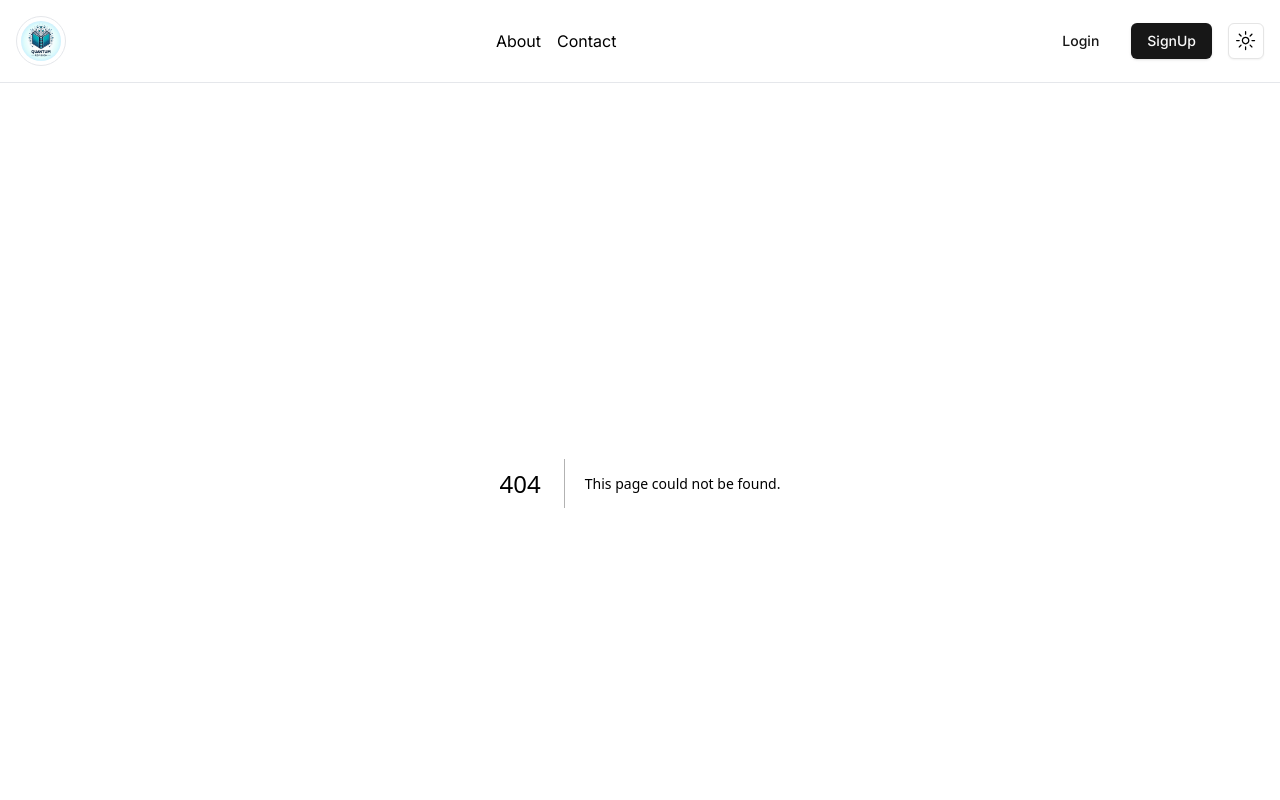
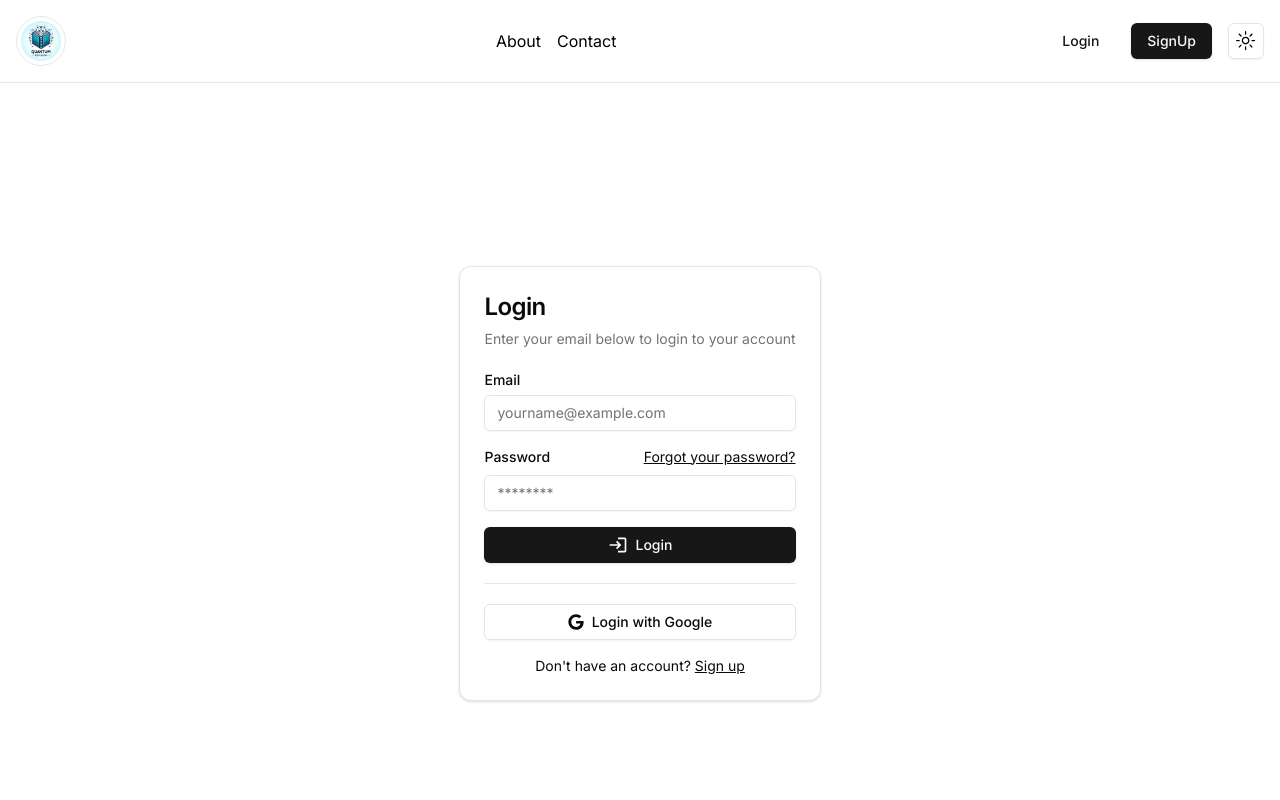
Before and after one commit to mukulpadwal/quantum-revision, a Next.js app: page /login in a window 1280 px wide. Before the commit this address had no page. Shown: the top 800 px of the page. Built offline with nearby package versions, Linux system fonts and the light colour scheme.

Commit message:
FEAT : user-login

```diff
--- /dev/null
+++ b/src/app/api/users/login/route.ts
@@ -0,0 +1,70 @@
+import connectToDB from "@/db/connectToDB";
+import ApiResponse from "@/helpers/ApiResponse";
+import validateEmail from "@/helpers/validateEmail";
+import bcrypt from "bcryptjs";
+import User from "@/models/user.model";
+import { NextRequest, NextResponse } from "next/server";
+import jwt from "jsonwebtoken";
+import conf from "@/conf/conf";
+
+connectToDB();
+
+export async function POST(request: NextRequest) {
+    try {
+        const formData = await request.json();
+        const { email, password } = formData;
+
+        // STEP 1 : validate the data at the backend also
+        if ([email, password].some((field) => !field || field?.trim().length === 0)) {
+            return NextResponse.json(new ApiResponse(false, 400, {}, "Some data is missing."));
+        }
+
+        // Step 1.1 Validate email by regex
+        const isValidEmail = validateEmail(email);
+
+        if (!isValidEmail) {
+            return NextResponse.json(new ApiResponse(false, 400, {}, "Invalid email address."));
+        }
+
+        // Step 2 : We need to find the user and check the password
+        const user = await User.findOne({ email });
+
+        if (!user) {
+            return NextResponse.json(new ApiResponse(false, 400, {}, "No user with this email address found."));
+        }
+
+        const isPasswordCorrect = await bcrypt.compare(password, user.password);
+
+        if (!isPasswordCorrect) {
+            return NextResponse.json(new ApiResponse(false, 400, {}, "Incorrect Password."));
+        }
+
+
+        // Step 3 : If the user is verified then only allow login
+        if (!user.isVerified) {
+            return NextResponse.json(new ApiResponse(false, 400, {}, "Kindly verify your account first and then try again."));
+
+        }
+
+        // Step 4 : Create a cookie to send to user
+        const cookieToken = jwt.sign({
+            _id: user._id
+        }, conf.tokenSecret, {
+            expiresIn: '1d'
+        });
+
+        // Step 5 : Send a cookie
+        const response = NextResponse.json(new ApiResponse(true, 200, user, "User successfully Logged In..."));
+
+        response.cookies.set("token", cookieToken, {
+            httpOnly: true,
+            secure: true
+        })
+
+        return response;
+
+    } catch (error: any) {
+        console.log(error.message);
+        return NextResponse.json(new ApiResponse(false, 500, {}, `Internal Server Error.`));
+    }
+}
--- /dev/null
+++ b/src/app/login/layout.tsx
@@ -0,0 +1,18 @@
+import type { Metadata } from "next";
+
+export const metadata: Metadata = {
+  title: "Quantum Revision | Login",
+  description: "Login Page of QuantumRevision!",
+};
+
+export default function LoginLayout({
+  children,
+}: Readonly<{
+  children: React.ReactNode;
+}>) {
+  return (
+    <section className="relative flex  justify-center items-center min-w-screen min-h-screen p-2 md:p-8">
+      {children}
+    </section>
+  );
+}
--- /dev/null
+++ b/src/app/login/page.tsx
@@ -0,0 +1,144 @@
+"use client";
+
+import Link from "next/link";
+import { Button } from "@/components/ui/button";
+import {
+  Card,
+  CardContent,
+  CardDescription,
+  CardHeader,
+  CardTitle,
+} from "@/components/ui/card";
+import { Input } from "@/components/ui/input";
+import { Label } from "@/components/ui/label";
+import { MdLogin } from "react-icons/md";
+
+import { FaGoogle } from "react-icons/fa";
+import { useState } from "react";
+import { useRouter } from "next/navigation";
+import toast from "react-hot-toast";
+import axios from "axios";
+
+interface LoginFormData {
+  email: string;
+  password: string;
+}
+
+export default function LoginPage() {
+  const router = useRouter();
+  const [formData, setFormData] = useState<LoginFormData>({
+    email: "",
+    password: "",
+  });
+  const [isDisabled, setIsDisabled] = useState<boolean>(false);
+
+  const handleUserLogin = async () => {
+    try {
+      setIsDisabled(true);
+      // Validate data in all the fields
+      if (
+        formData.email.trim().length > 0 &&
+        formData.password.trim().length > 0
+      ) {
+        const response = await axios.post("/api/users/login", formData);
+
+        if (response.data.success) {
+          toast.success(response.data.message);
+          setFormData({
+            email: "",
+            password: "",
+          });
+          setTimeout(() => {
+            router.push("/");
+          }, 1000);
+        } else {
+          toast.error(response.data.message);
+        }
+      } else {
+        toast.error("Please provide data in all the fields...");
+      }
+
+      setIsDisabled(false);
+    } catch (error: any) {
+      setIsDisabled(false);
+      console.log(error.message);
+      toast.error(
+        "Something went wrong while creating your account. Please try again."
+      );
+    }
+  };
+
+  return (
+    <Card className="mx-auto max-w-sm">
+      <CardHeader>
+        <CardTitle className="text-2xl">Login</CardTitle>
+        <CardDescription>
+          Enter your email below to login to your account
+        </CardDescription>
+      </CardHeader>
+      <CardContent>
+        <div className="grid gap-4">
+          <div className="grid gap-2">
+            <Label htmlFor="email">Email</Label>
+            <Input
+              id="email"
+              type="email"
+              name="email"
+              placeholder="yourname@example.com"
+              value={formData.email}
+              onChange={(e) =>
+                setFormData({ ...formData, email: e.target.value })
+              }
+              required
+            />
+          </div>
+          <div className="grid gap-2">
+            <div className="flex items-center">
+              <Label htmlFor="password">Password</Label>
+              <Link
+                href="/forgotpassword"
+                className="ml-auto inline-block text-sm underline"
+              >
+                Forgot your password?
+              </Link>
+            </div>
+            <Input
+              id="password"
+              type="password"
+              name="password"
+              placeholder="********"
+              value={formData.password}
+              onChange={(e) =>
+                setFormData({ ...formData, password: e.target.value })
+              }
+              required
+            />
+          </div>
+          <Button
+            type="submit"
+            className="w-full flex flex-row items-center justify-center gap-x-2"
+            onClick={handleUserLogin}
+            disabled={isDisabled}
+          >
+            <MdLogin className="h-5 w-5" /> Login
+          </Button>
+          <hr className="my-1" />
+          <Button
+            variant="outline"
+            className="w-full flex flex-row items-center justify-center gap-x-2"
+            disabled={isDisabled}
+          >
+            <FaGoogle className="h-4 w-4" />
+            Login with Google
+          </Button>
+        </div>
+        <div className="mt-4 text-center text-sm">
+          Don&apos;t have an account?{" "}
+          <Link href="/signup" className="underline">
+            Sign up
+          </Link>
+        </div>
+      </CardContent>
+    </Card>
+  );
+}
```
